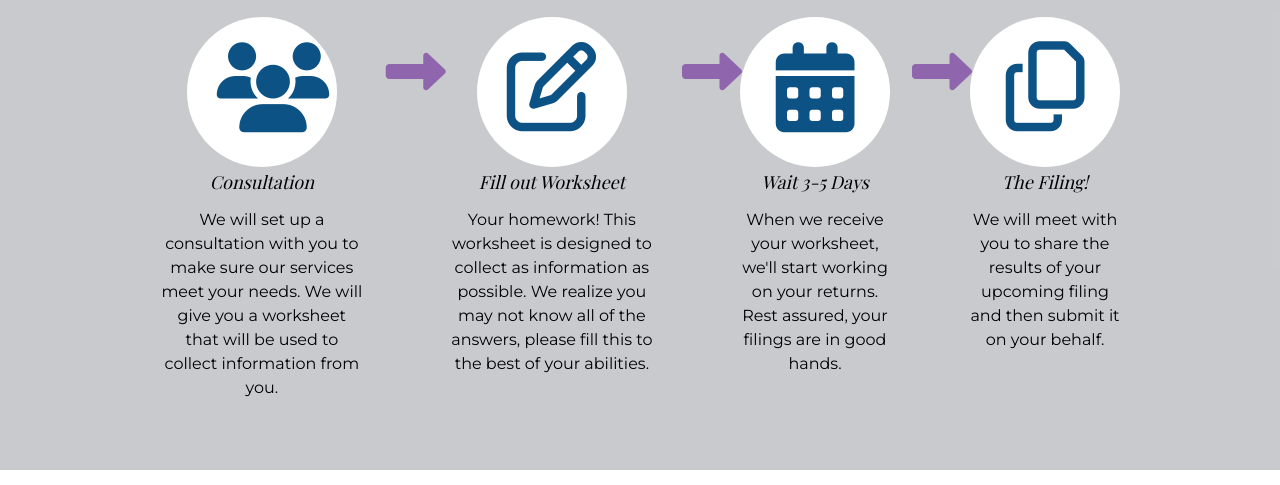
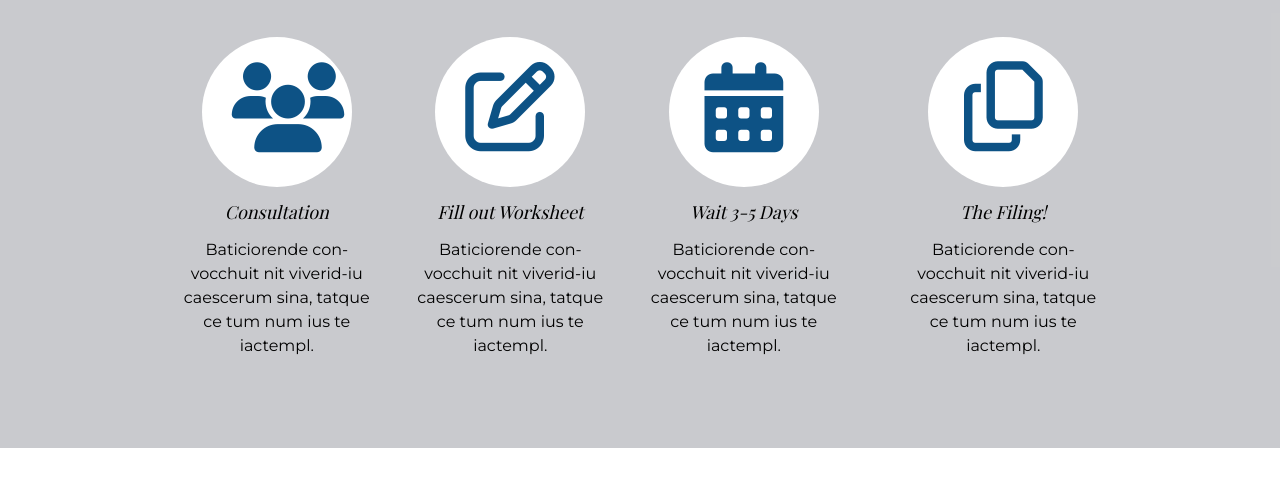
Before and after one commit to annejsize/prtaxservice, a website: page pages/taxcenter.html in a window 1280 px wide. Shown: the part 242-727 px from the top of the page. Drawn offline with nearby package versions, Linux system fonts and the light colour scheme; a web font is replaced by a local one.

Commit message:
fix process section

```diff
--- a/pages/taxcenter.html
+++ b/pages/taxcenter.html
@@ -34,52 +34,53 @@
             <p>Here is what you can expect from us.</p>
             <p>You will work with either Sara or Lisa.</p>
             <div class="process_list p-md">
-                <div class="process_list-1">
-                    <div class="process_list-1-cir">
+
+                <div class="process_list-1 p-md">
+                    <div class="process_list-1-cir mb-sm">
                         <span class="circle">
                             <i class="fa fa-users" aria-hidden="true"></i>
                         </span>
                     </div>
                     <h4>Consultation</h4>
-                    <p class="py-sm">We will set up a consultation with you to make sure our services meet your needs. We will give you a worksheet that will be used to collect information from you.</p>
+                    <p class="py-sm">Baticiorende con-vocchuit nit viverid-iu caescerum sina, tatque ce tum num ius te iactempl. </p>
                 </div>
-                <div class="process-arr">
+                <!-- <div class="process-arr">
                     <i class="fa fa-long-arrow-right" aria-hidden="true"></i>
-                </div>
-                <div class="process_list-1">
-                    <div class="process_list-3-cir">
+                </div> -->
+                <div class="process_list-1 p-md">
+                    <div class="process_list-3-cir mb-sm">
                         <span class="circle">
                             <i class="fa fa-pencil-square-o" aria-hidden="true"></i>
                         </span>
                     </div>
                     <h4>Fill out Worksheet</h4>
-                    <p class="py-sm">Your homework! This worksheet is designed to collect as information as possible. We realize you may not know all of the answers, please fill this to the best of your abilities.</p>
+                    <p class="py-sm">Baticiorende con-vocchuit nit viverid-iu caescerum sina, tatque ce tum num ius te iactempl. </p>
                 </div>
-                <div class="process-arr">
+                <!-- <div class="process-arr">
                     <i class="fa fa-long-arrow-right" aria-hidden="true"></i>
-                </div>
-                <div class="process_list-1">
-                    <div class="process_list-3-cir">
+                </div> -->
+                <div class="process_list-1 p-md">
+                    <div class="process_list-3-cir mb-sm">
                         <span class="circle">
                             <i class="fa fa-calendar" aria-hidden="true"></i>
                         </span>
                     </div>
                     <h4>Wait 3-5 Days</h4>
-                    <p class="py-sm">When we receive your worksheet, we'll start working on your returns. Rest assured, your filings are in good hands.</p>
+                    <p class="py-sm">Baticiorende con-vocchuit nit viverid-iu caescerum sina, tatque ce tum num ius te iactempl. </p>
                 </div>
                 <div class="process-arr">
-                    <i class="fa fa-long-arrow-right" aria-hidden="true">
+                    <!-- <i class="fa fa-long-arrow-right" aria-hidden="true">
 
-                    </i>
+                    </i> -->
                 </div>
-                <div class="process_list-1">
-                    <div class="process_list-4-cir">
+                <div class="process_list-1 p-md">
+                    <div class="process_list-4-cir mb-sm">
                         <span class="circle">
                             <i class="fa fa-files-o" aria-hidden="true"></i>
                         </span>
                     </div>
                     <h4>The Filing!</h4>
-                    <p class="py-sm">We will meet with you to share the results of your upcoming filing and then submit it on your behalf.</p>
+                    <p class="py-sm">Baticiorende con-vocchuit nit viverid-iu caescerum sina, tatque ce tum num ius te iactempl. </p>
                 </div>
             </div>
         </section>
```
Also changed, not shown: index.html (+14 -14 lines).
